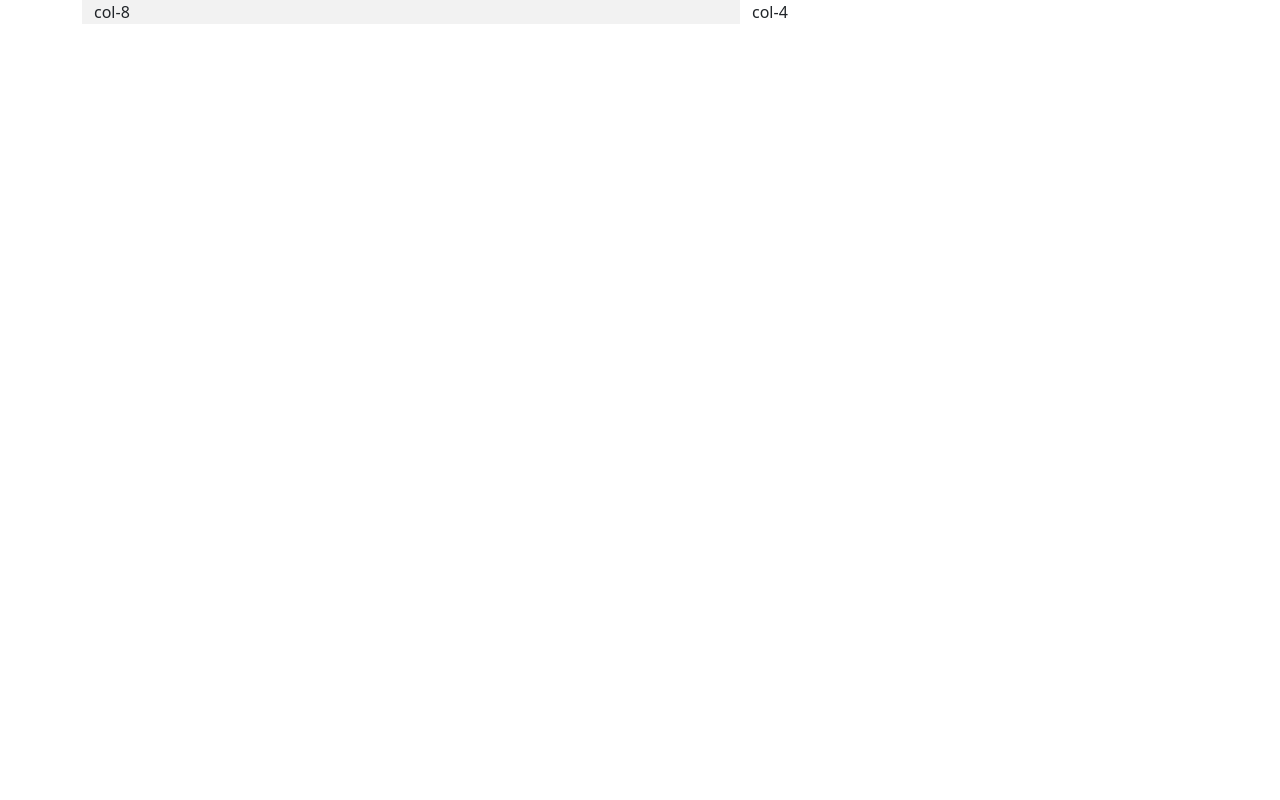
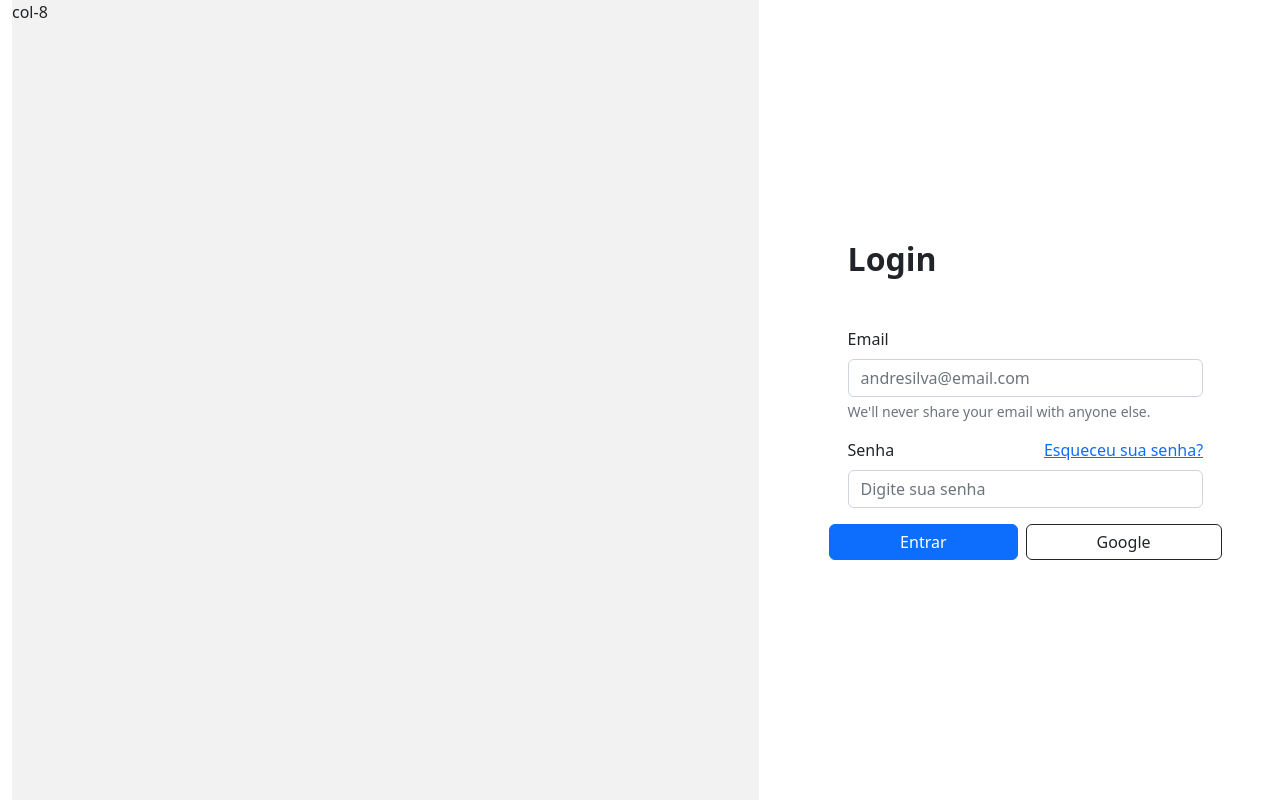
Before and after one commit to norman1606/project2-dih, a Vue app in the folder projeto-estoque/: page / in a window 1280 px wide. Built offline with nearby package versions, Linux system fonts and the light colour scheme.

Commit message:
adiciona formulario login

```diff
--- a/projeto-estoque/src/views/MyLogin.vue
+++ b/projeto-estoque/src/views/MyLogin.vue
@@ -1,11 +1,48 @@
 <template>
-    <div class="container">
-        <div class="row">
+    <div class="container-fluid">
+        <div class="row g-0 vh-100 vw-100">
             <div class="col-7 left-login">col-8</div>
-            <div class="col-5">col-4</div>
+            <div class="col-5 d-flex justify-content-center align-items-center">
+                <div class="col-8">
+                    <h2 class="mb-5 title-login">Login</h2>
+
+                    <form>
+                        <div class="mb-3">
+                            <label for="Email" class="form-label">Email</label>
+                            <input type="email" class="form-control" id="email" aria-describedby="emailHelp" autocomplete="off"
+                            placeholder="andresilva@email.com" v-model="form.email">
+                            <div id="emailHelp" class="form-text">We'll never share your email with anyone else.</div>
+                        </div>
+                        <div class="mb-3">
+                            <label for="Password" class="form-label d-flex justify-content-between">
+                                Senha
+                                <a href="#">Esqueceu sua senha?</a>
+                            </label>
+                            <input type="password" class="form-control" id="password" placeholder="Digite sua senha" v-model="form.password">
+                        </div>
+                        <div class=" d-grid gap-2 d-flex justify-content-center ">
+                        <button type="submit" class="btn btn-primary botao-logar">Entrar</button>
+                        <button type="button" class="btn btn-outline-dark botao-google">Google</button>
+                        </div>
+                    </form>
+                </div>
+            </div>
         </div>
     </div>
 </template>
+
+<script>
+export default {
+    data() {
+        return {
+            form: {
+                email:"",
+                password:""
+            }
+        }
+    }
+}
+</script>
 
 <style>
 html {
@@ -13,6 +50,7 @@ html {
     padding: 0;
     box-sizing: border-box;
     text-decoration: none;
+    height: 100%;
 }
 
 .row {
@@ -23,4 +61,12 @@ html {
     background-color: #f2f2f2;
 }
 
+.botao-logar, .botao-google {
+    padding: 5px 70px 5px 70px;
+}
+
+.title-login {
+    font-weight: bold;
+}
+
 </style>
```
Also changed, not shown: projeto-estoque/src/main.js (+1 -12 lines), projeto-estoque/src/router/index.js (+14 -0 lines).
